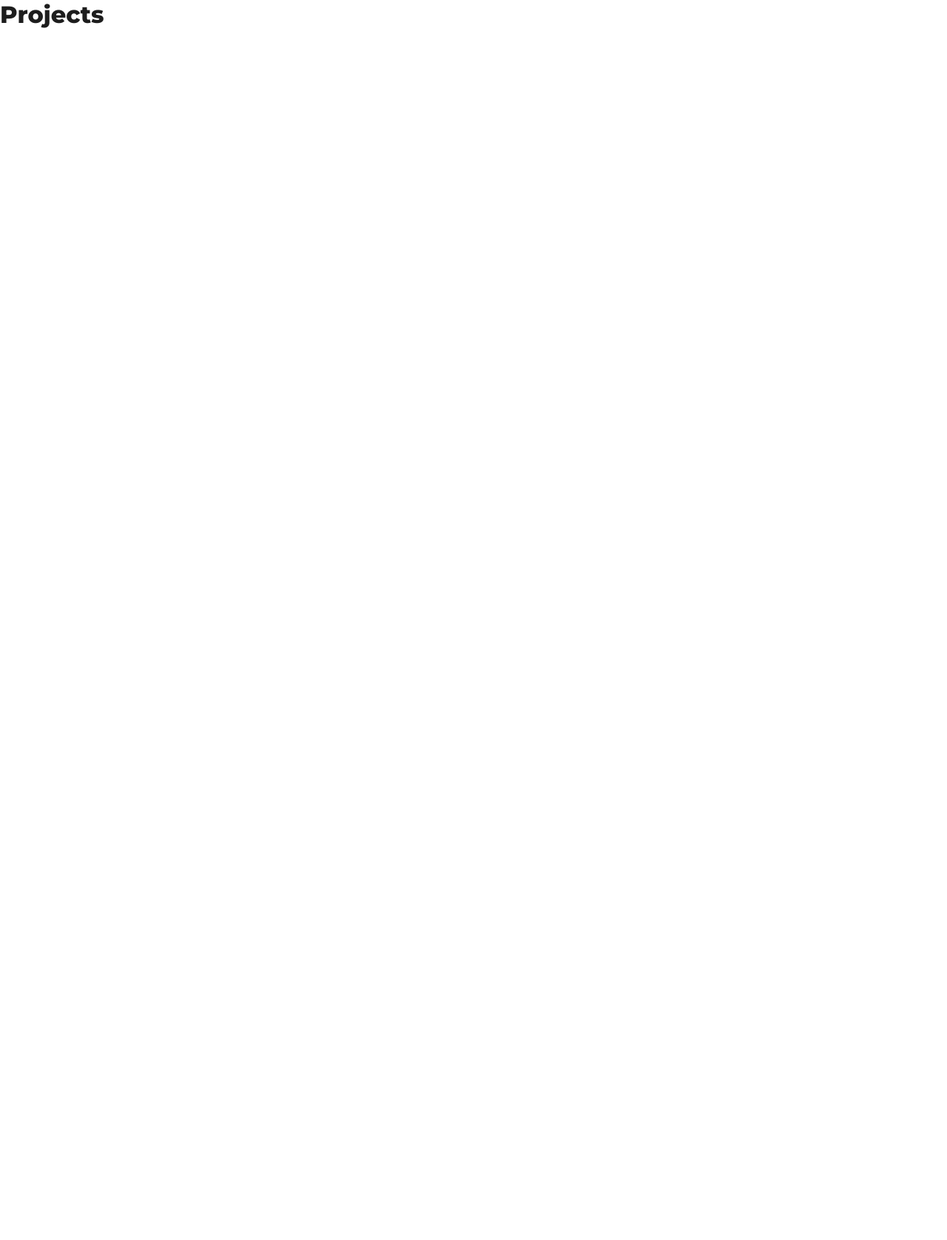
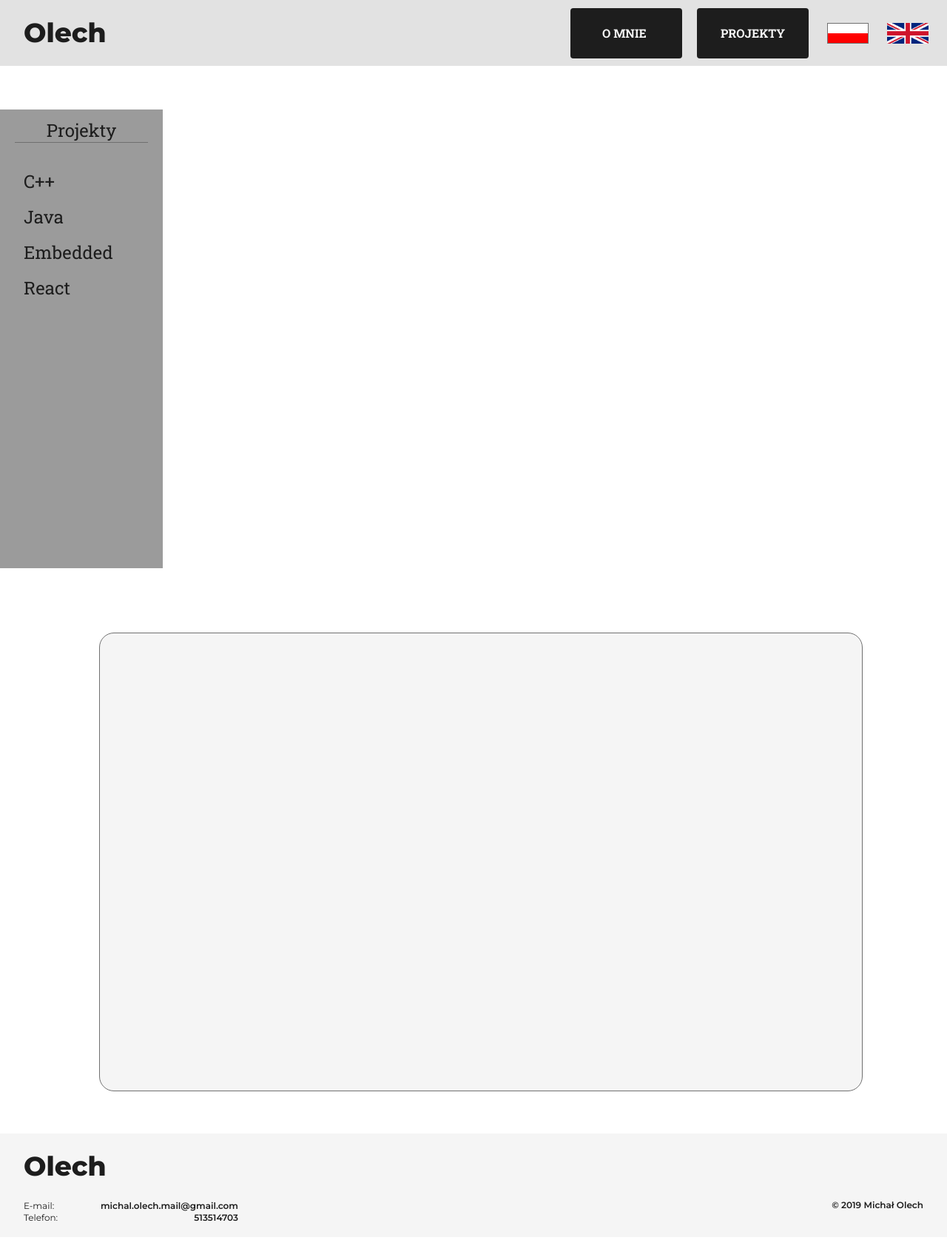
Before and after one commit to micavanco/Portfolio, a React app: page /projects in a window 1280 px wide. Shown: the whole page at 74% size. Before the commit the page ends 800 px from the top, so only its background shows below. Built offline with nearby package versions, Linux system fonts and the light colour scheme.

Commit message:
Added basic projects page layout

```diff
--- a/src/components/MainPage.js
+++ b/src/components/MainPage.js
@@ -14,12 +14,8 @@ class MainPage extends Component{
                         </div>
                         <img src="../../img/britainFlag.png" id="menu-flag-b"/>
                         <img src="../../img/polishFlag.png" id="menu-flag-p"/>
-                        <div className="menu-btn" id="menu-btn-projects">>
-                            <a href="projects">PROJEKTY</a>
-                        </div>
-                        <div className="menu-btn" id="menu-btn-about">
-                            <a href="">O MNIE</a>
-                        </div>
+                        <a className="menu-btn" id="menu-btn-projects" href="projects">PROJEKTY</a>
+                        <a className="menu-btn" id="menu-btn-about" href="">O MNIE</a>
                 </header>
 
                 {/* Whole website content */}
@@ -138,13 +134,10 @@ class MainPage extends Component{
 
                     <div className="img-box-right img-box-right-border" style={{height: 360}}>
                         <h1 className="info-box-right-head">Linki</h1>
-                        <div className="menu-btn btn-links btn-align" style={{background: "#B0B0B0"}}>
-                            <a target="_blank" rel="noopener noreferrer"
-                               href="https://github.com/micavanco">GitHub</a>
-                        </div>
-                        <div className="menu-btn btn-links btn-align" style={{background: "#DA9A2A"}}>
-                            <a href="">LinkedIn</a>
-                        </div>
+                        <a className="menu-btn btn-links btn-align" style={{background: "#B0B0B0"}}
+                             target="_blank" rel="noopener noreferrer"
+                             href="https://github.com/micavanco">GitHub</a>
+                        <a className="menu-btn btn-links btn-align" style={{background: "#DA9A2A"}} href="">LinkedIn</a>
                     </div>
                 </div>
 
@@ -191,12 +184,12 @@ class MainPage extends Component{
                         bullet.style.display = "none";
                         bullet.style.marginLeft = "1172px";
                         bullet.style.marginTop = "355px";
-                    }, 1400);
+                    }, 1000);
                     setTimeout(()=>{
                         bullet.style.display = "block";
                         bullet.style.opacity = "0";
                         isOn = false;
-                    },1500);
+                    },1100);
                 }
             }
         });
--- /dev/null
+++ b/src/components/MenuMain.js
@@ -0,0 +1,27 @@
+import React, {Component} from 'react';
+
+class MenuMain extends Component{
+    render() {
+
+        return(
+            <div className="menu-container">
+                <div className="menu-header">Projekty</div>
+                <div className="menu-options">
+                    <div className="menu-options-button" onClick={this.props.onProjectChange.bind(this)}>
+                        C++
+                    </div>
+                    <div className="menu-options-button" onClick={this.props.onProjectChange.bind(this)}>
+                        Java
+                    </div>
+                    <div className="menu-options-button" onClick={this.props.onProjectChange.bind(this)}>
+                        Embedded
+                    </div>
+                    <div className="menu-options-button" onClick={this.props.onProjectChange.bind(this)}>
+                        React
+                    </div>
+                </div>
+            </div>);
+    }
+}
+
+export default MenuMain;
--- /dev/null
+++ b/src/components/ProjectWindow.js
@@ -0,0 +1,12 @@
+import React, {Component} from 'react';
+
+class App extends Component{
+    render() {
+        return(
+            <div className="project-container">
+
+            </div>);
+    }
+}
+
+export default App;
--- a/src/components/Projects.js
+++ b/src/components/Projects.js
@@ -1,11 +1,59 @@
 import React, {Component} from 'react';
+import MenuMain from './MenuMain';
+import Project from './ProjectWindow'
 
 class Projects extends Component{
 
+    constructor(params)
+    {
+        super(params);
+
+        this.state = {
+            current_project: "movement_analyzer"
+        };
+    }
+
+    onProjectChange(e)
+    {
+        console.log(e.target.className);
+    }
+
     render() {
         return(
-            <div>
-                <h1>Projects</h1>
+            <div className="content">
+                {/* Header section */}
+                <header className="header">
+                    <div className="logo-container">
+                        <a href="" className="logo">Olech</a>
+                    </div>
+                    <img src="../../img/britainFlag.png" id="menu-flag-b"/>
+                    <img src="../../img/polishFlag.png" id="menu-flag-p"/>
+                    <a className="menu-btn" id="menu-btn-projects" href="projects">PROJEKTY</a>
+                    <a className="menu-btn" id="menu-btn-about" href="/">O MNIE</a>
+                </header>
+
+                {/* Whole website content */}
+                <div className="content-page">
+                    <MenuMain onProjectChange={this.onProjectChange}/>
+                    <Project/>
+                </div>
+
+
+                {/* Footer section */}
+                <div className="footer">
+                    <div className="logo-container" style={{float: "left"}}>
+                        <a href="" className="logo">Olech</a>
+                    </div>
+                    <div className="footer-container">
+                        <div className="footer-container-contact">
+                            <p>E-mail:</p><p style={{float: "right", fontWeight: 600}}>michal.olech.mail@gmail.com</p>
+                            <p style={{clear: "left"}}>Telefon:</p><p style={{float: "right", fontWeight: 600}}>513514703</p>
+                        </div>
+                        <div id="footer-copy">&copy; 2019 Michał Olech</div>
+                    </div>
+                </div>
+
+
             </div>
         );
     }
--- a/src/index.html
+++ b/src/index.html
@@ -5,6 +5,7 @@
     <meta name="viewport" content="width=device-width, initial-scale=1.0"/>
     <meta http-equiv="X-UA-Compatible" content="ie-edge"/>
     <link href="../styles/main-page.css" type="text/css" rel="stylesheet" />
+    <link href="../styles/projects.css" type="text/css" rel="stylesheet" />
     <title>Portfolio Michał Olech</title>
 </head>
 <body>
--- a/styles/main-page.css
+++ b/styles/main-page.css
@@ -69,6 +69,7 @@ a {
     margin: 11px 20px 10px 0;
     cursor: pointer;
     transition: all 300ms ease-in-out;
+    color: #F5F5F5;
 }
 
 .menu-btn:hover
@@ -98,19 +99,14 @@ a {
 }
 
 #menu-btn-projects{
-    padding: 23px 31px 20px 23px;
-}
-
-#menu-btn-projects > a {
-    color: #F5F5F5;
+    justify-content: center;
+    align-items: center;
+    display: flex;
+    padding-bottom: 2px;
 }
 
 #menu-btn-about{
     padding: 23px 25px 20px 43px;
-}
-
-#menu-btn-about > a{
-    color: #F5F5F5;
 }
 
 #menu-flag-b {
--- /dev/null
+++ b/styles/projects.css
@@ -0,0 +1,66 @@
+
+
+/*
+    font-family: 'Roboto Slab', serif;
+    font-family: 'Montserrat', sans-serif;
+*/
+/*
+    COLORS:
+    White:#F5F5F5
+    Gold: #DA9A2A
+    Black: #1D1D1D
+    Grey: #9B9B9B
+    Grey light: #B0B0B0
+
+ */
+
+/* -------------- OVERALL SECTION ------------------- */
+.menu-container
+{
+    font-family: 'Roboto Slab', serif;
+    margin: 30px 0 57px 0;
+    height: 620px;
+    width: 220px;
+    background: #9B9B9B;
+    float: left;
+}
+
+.menu-header
+{
+    font-size: 24px;
+    border-bottom: 1px solid #707070;
+    padding-top: 12px;
+    margin: 0 20px;
+    text-align: center;
+}
+
+.menu-options
+{
+    margin-top: 28px;
+}
+
+.menu-options-button
+{
+    font-size: 24px;
+    padding: 8px 32px;
+    cursor: pointer;
+}
+
+.menu-options-button:hover
+{
+    background: #b1b1b1;
+}
+
+
+/* -------------- PROJECT SECTION ------------------- */
+
+.project-container
+{
+    margin: 30px 0 57px 134px;
+    width: 1032px;
+    height: 620px;
+    background: #F5F5F5;
+    border: 1px solid #707070;
+    border-radius: 20px;
+    float: left;
+}
```
